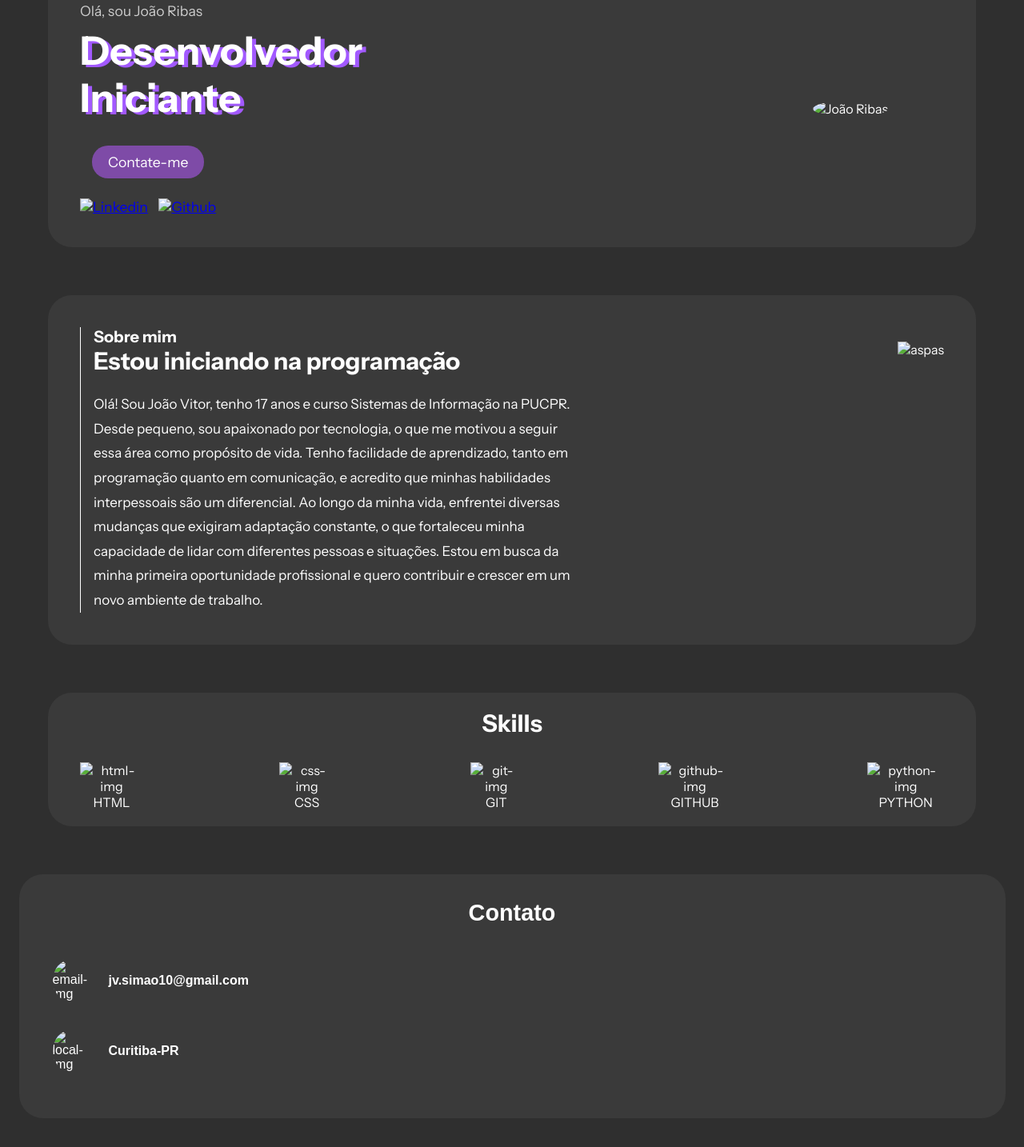
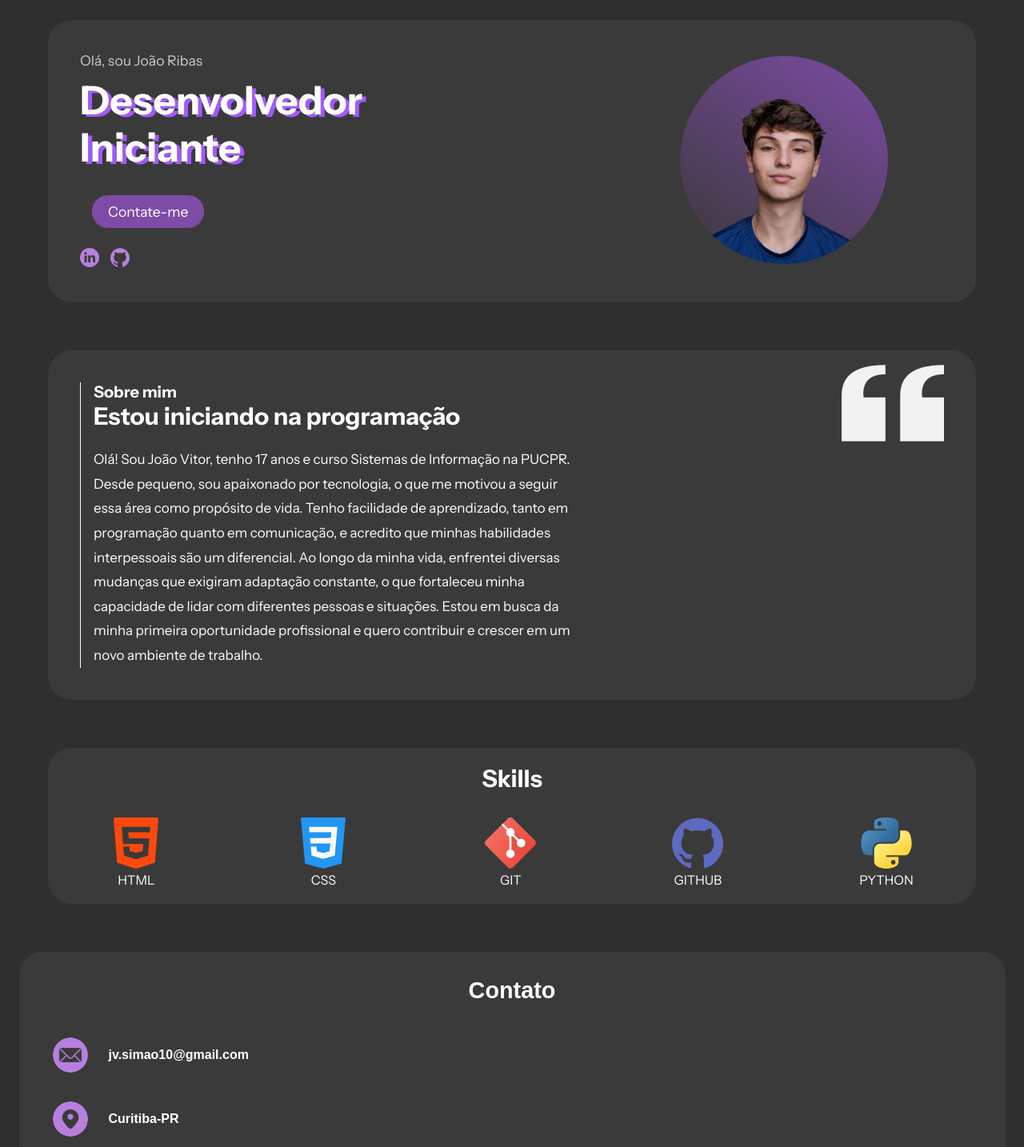
Before and after one commit to jvrbs/Portf-lio, a plain HTML site: page index.html in a window 1280 px wide. Shown: the part 217-1651 px from the top of the page at 80% size. Before the commit the page ends 1615 px from the top, so only its background shows below. Drawn offline with Linux system fonts and the light colour scheme; the site is published under a folder, as on GitHub Pages, so addresses that start at the root find nothing.

Commit message:
git hub page instalado

```diff
--- a/index.html
+++ b/index.html
@@ -6,12 +6,12 @@
   <meta name="description" content="Portfólio sobre a minha careira e habilidades na área da tecnologia.">
   <link rel="stylesheet" href="style.css">
   <link href="https://fonts.googleapis.com/css2?family=Instrument+Sans:wght@400;600;700&display=swap" rel="stylesheet">
-  <link rel="icon" href="/img/logo.png" type="image/png">
+  <link rel="icon" href="img/logo.png" type="image/png">
 
 </head>
 <body>
   <header>
-    <div class="logo"> <img src="/img/logo.png" alt="logo"></div>
+    <div class="logo"> <img src="img/logo.png" alt="logo"></div>
     <nav>
         <ul>
             <li><a href="#home">Home</a></li>
@@ -31,12 +31,12 @@
                 <a href="#" class="btn">Contate-me</a>
                 <div class="social-icons">
 
-                    <a href="#"><img src="/img/linkedin.png" alt="Linkedin"></a>
-                    <a href="#"><img src="/img/github.png" alt="Github"></a>
+                    <a href="#"><img src="img/linkedin.png" alt="Linkedin"></a>
+                    <a href="#"><img src="img/github.png" alt="Github"></a>
                 </div>
                 </div>
             <div class="hero-img">
-                <img src="/img/joao-ribas.png" alt="João Ribas">
+                <img src="img/joao-ribas.png" alt="João Ribas">
             </div>
         </section>
         <section class="about" id="about">
@@ -46,17 +46,17 @@
                 <p>Olá! Sou João Vitor, tenho 17 anos e curso Sistemas de Informação na PUCPR.<br> Desde pequeno, sou apaixonado por tecnologia, o que me motivou a seguir<br> essa área como propósito de vida. Tenho facilidade de aprendizado, tanto em<br> programação quanto em comunicação, e acredito que minhas habilidades<br> interpessoais são um diferencial. Ao longo da minha vida, enfrentei diversas<br> mudanças que exigiram adaptação constante, o que fortaleceu minha<br> capacidade de lidar com diferentes pessoas e situações. Estou em busca da<br> minha primeira oportunidade profissional e quero contribuir e crescer em um<br> novo ambiente de trabalho.</p>
             </div>
             <div class="about-img">
-                <img src="/img/open.png" alt="aspas">
+                <img src="img/open.png" alt="aspas">
             </div>
         </section>
         <section class="skills" id="skills">
             <h1 style="text-align: center;"><strong>Skills</strong></h1>
             <ul>
-                <li><img src="/img/html-5.png" alt="html-img"><figcaption>HTML</figcaption></li>
-                <li><img src="/img/css-3.png" alt="css-img"><figcaption>CSS</figcaption></li>
-                <li><img src="/img/git.png" alt="git-img"><figcaption>GIT</figcaption></li>
-                <li><img src="/img/github (2).png" alt="github-img"><figcaption>GITHUB</figcaption></li>
-                <li><img src="/img/python.png" alt="python-img"><figcaption>PYTHON</figcaption></li>
+                <li><img src="img/html-5.png" alt="html-img"><figcaption>HTML</figcaption></li>
+                <li><img src="img/css-3.png" alt="css-img"><figcaption>CSS</figcaption></li>
+                <li><img src="img/git.png" alt="git-img"><figcaption>GIT</figcaption></li>
+                <li><img src="img/github (2).png" alt="github-img"><figcaption>GITHUB</figcaption></li>
+                <li><img src="img/python.png" alt="python-img"><figcaption>PYTHON</figcaption></li>
             </ul>
         </section>
   </main>
@@ -64,8 +64,8 @@
     <section class="contato" id="contato">
         <h1 style="text-align: center;"><strong>Contato</strong></h1>
         <ul>
-            <li><img src="/img/email.png" alt="email-img"><p>jv.simao10@gmail.com</p></li>
-            <li><img src="/img/location.png" alt="local-img"><p>Curitiba-PR</p></li>
+            <li><img src="img/email.png" alt="email-img"><p>jv.simao10@gmail.com</p></li>
+            <li><img src="img/location.png" alt="local-img"><p>Curitiba-PR</p></li>
         </ul>
 
     </section>
```
Also changed, not shown: 1 other file.
